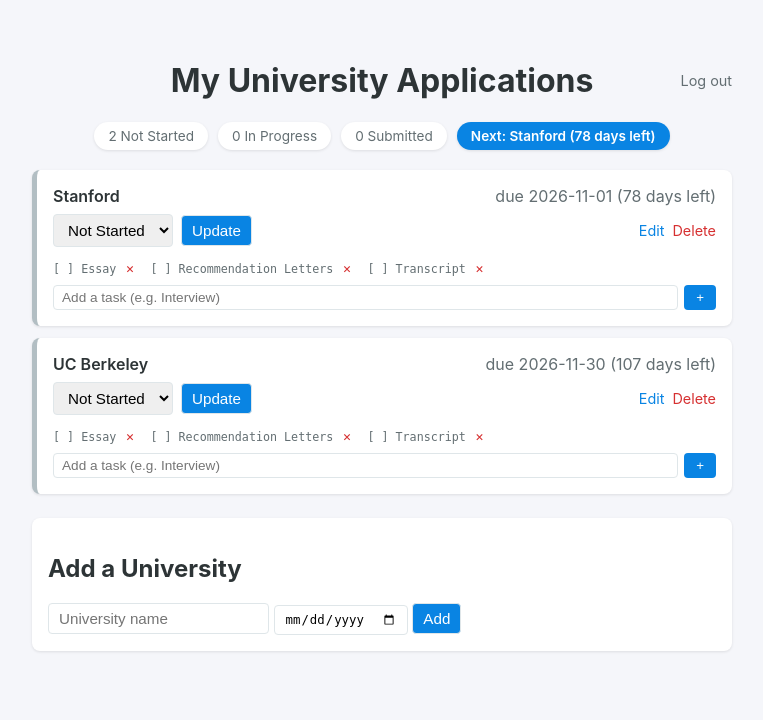
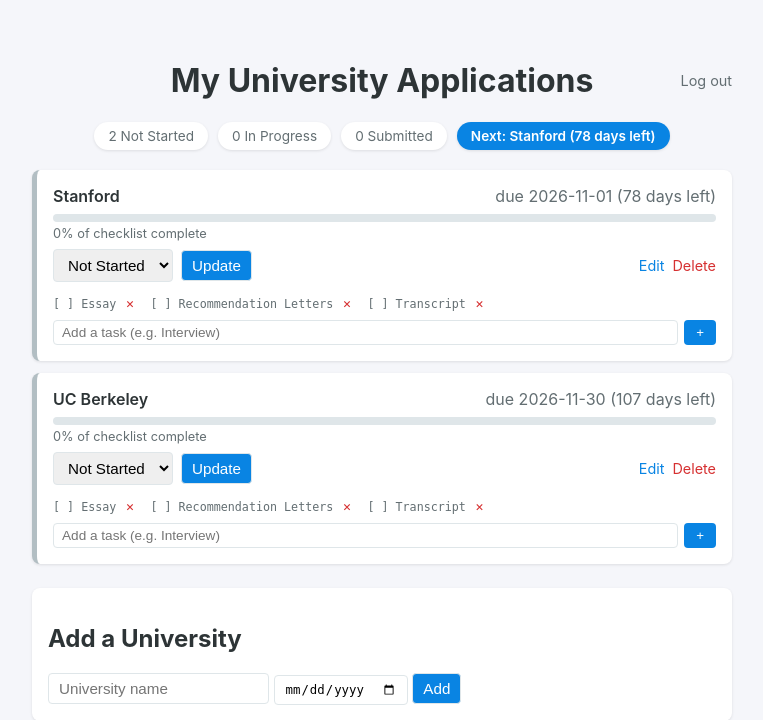
Before and after one commit to Bhakti864653/uni-app-tracker, a Flask app: page / in a window 1280 px wide. Shown: the top 720 px of the page, without its empty margins (258-1021 px from the left). Run offline with Flask 3, Linux system fonts and the light colour scheme; the visitor is signed in with stand-in values (Sample User, id 1); data comes from the database, SQL or seed files in the repository.

Commit message:
Add delete confirmation, progress bar, and notes field
- Confirm dialog before deleting a university (prevents accidental
  one-click deletes)
- Visual progress bar showing % of checklist items completed
- Free-text notes field per university, added via a safe schema
  migration (checks for the column before altering, so it won't
  wipe existing data on restart)

```diff
--- a/app.py
+++ b/app.py
@@ -46,6 +46,11 @@
             FOREIGN KEY (university_id) REFERENCES universities (id)
         )
     """)
+
+    existing_columns = [row["name"] for row in conn.execute("PRAGMA table_info(universities)").fetchall()]
+    if "notes" not in existing_columns:
+        conn.execute("ALTER TABLE universities ADD COLUMN notes TEXT NOT NULL DEFAULT ''")
+
     existing = conn.execute("SELECT COUNT(*) FROM universities").fetchone()[0]
     if existing == 0:
         add_university(conn, "Stanford", "2026-11-01")
@@ -101,6 +106,11 @@
         checklist = conn.execute(
             "SELECT * FROM checklist_items WHERE university_id = ?", (row["id"],)
         ).fetchall()
+
+        done_count = sum(1 for item in checklist if item["done"])
+        total_count = len(checklist)
+        progress_percent = round(100 * done_count / total_count) if total_count else 0
+
         universities.append({
             "id": row["id"],
             "name": row["name"],
@@ -108,6 +118,8 @@
             "status": row["status"],
             "days_text": days_remaining_text(row["deadline"]),
             "checklist": checklist,
+            "progress_percent": progress_percent,
+            "notes": row["notes"],
         })
     conn.close()
 
@@ -190,8 +202,8 @@
 def edit_submit(university_id):
     conn = get_db()
     conn.execute(
-        "UPDATE universities SET name = ?, deadline = ? WHERE id = ?",
-        (request.form["name"], request.form["deadline"], university_id)
+        "UPDATE universities SET name = ?, deadline = ?, notes = ? WHERE id = ?",
+        (request.form["name"], request.form["deadline"], request.form["notes"], university_id)
     )
     conn.commit()
     conn.close()
--- a/static/style.css
+++ b/static/style.css
@@ -86,6 +86,48 @@
 .uni-deadline {
     font-weight: 400;
     color: #636e72;
+}
+
+.progress-track {
+    background: #dfe6e9;
+    border-radius: 6px;
+    height: 8px;
+    overflow: hidden;
+    margin-bottom: 4px;
+}
+
+.progress-fill {
+    background: #00b894;
+    height: 100%;
+}
+
+.progress-label {
+    display: block;
+    font-size: 0.8em;
+    color: #636e72;
+    font-weight: 400;
+    margin-bottom: 8px;
+}
+
+.uni-notes {
+    font-size: 0.9em;
+    color: #636e72;
+    background: #f5f6fa;
+    padding: 6px 10px;
+    border-radius: 4px;
+    margin: 4px 0 10px;
+    white-space: pre-wrap;
+}
+
+.add-form textarea {
+    width: 100%;
+    padding: 6px 10px;
+    border-radius: 4px;
+    border: 1px solid #dfe6e9;
+    font-family: inherit;
+    font-size: 0.95em;
+    box-sizing: border-box;
+    margin-top: 8px;
 }
 
 .status-form {
--- a/templates/edit.html
+++ b/templates/edit.html
@@ -10,6 +10,7 @@
     <form action="/edit/{{ uni.id }}" method="POST" class="add-form">
         <input type="text" name="name" value="{{ uni.name }}" required>
         <input type="date" name="deadline" value="{{ uni.deadline }}" required>
+        <textarea name="notes" placeholder="Notes (optional)" rows="4">{{ uni.notes }}</textarea>
         <button type="submit">Save</button>
         <a href="/">Cancel</a>
     </form>
--- a/templates/index.html
+++ b/templates/index.html
@@ -26,6 +26,13 @@
                 <span class="uni-name">{{ uni.name }}</span>
                 <span class="uni-deadline">due {{ uni.deadline }} ({{ uni.days_text }})</span>
             </div>
+            <div class="progress-track">
+                <div class="progress-fill" style="width: {{ uni.progress_percent }}%"></div>
+            </div>
+            <span class="progress-label">{{ uni.progress_percent }}% of checklist complete</span>
+            {% if uni.notes %}
+            <p class="uni-notes">{{ uni.notes }}</p>
+            {% endif %}
             <form action="/status/{{ uni.id }}" method="POST" class="status-form">
                 <select name="status">
                     {% for option in status_options %}
@@ -34,7 +41,8 @@
                 </select>
                 <button type="submit">Update</button>
                 <a href="/edit/{{ uni.id }}" class="edit-link">Edit</a>
-                <a href="/delete/{{ uni.id }}" class="delete-link">Delete</a>
+                <a href="/delete/{{ uni.id }}" class="delete-link"
+                   onclick="return confirm('Delete {{ uni.name }}? This cannot be undone.');">Delete</a>
             </form>
             <ul class="checklist">
                 {% for item in uni.checklist %}
```
